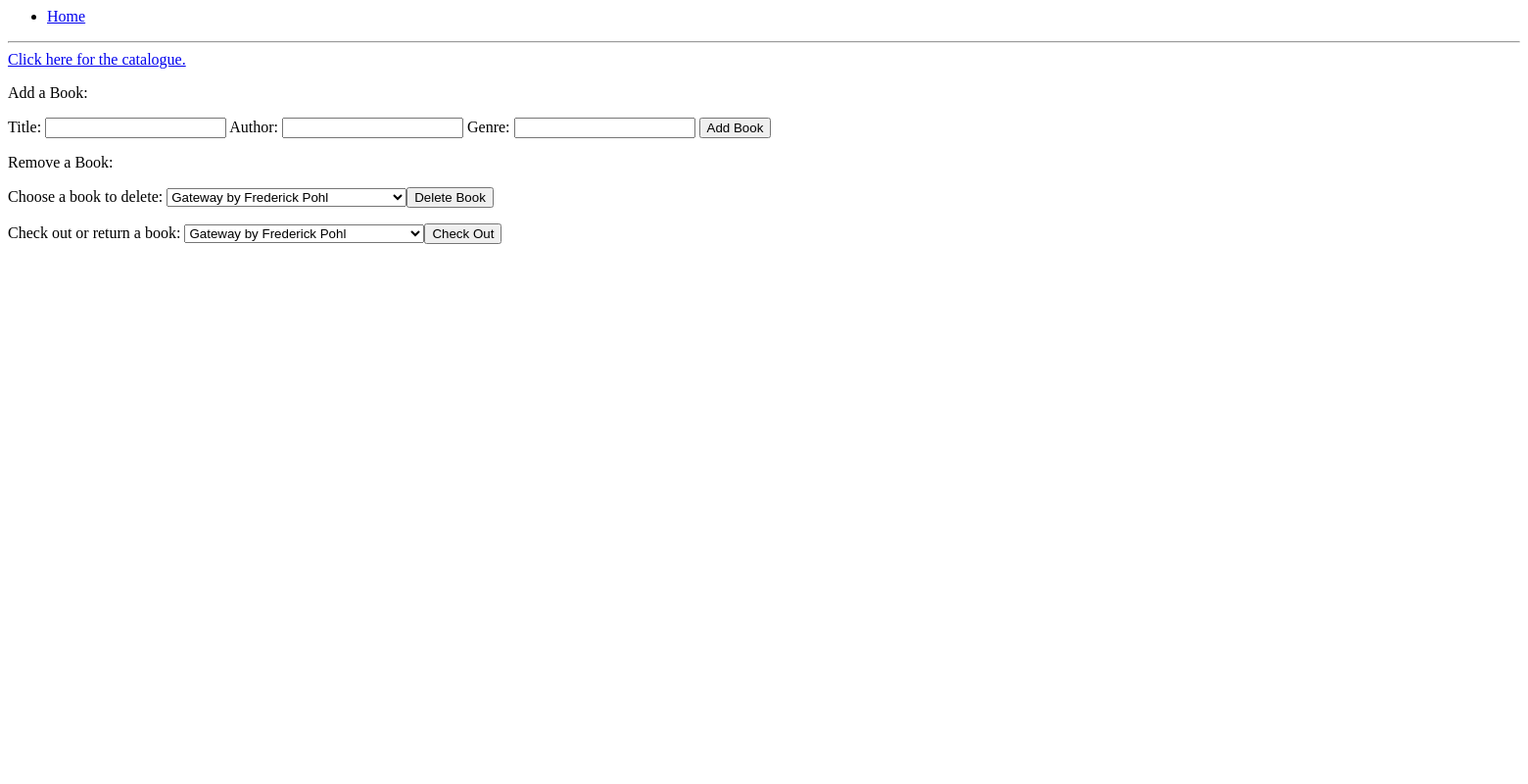
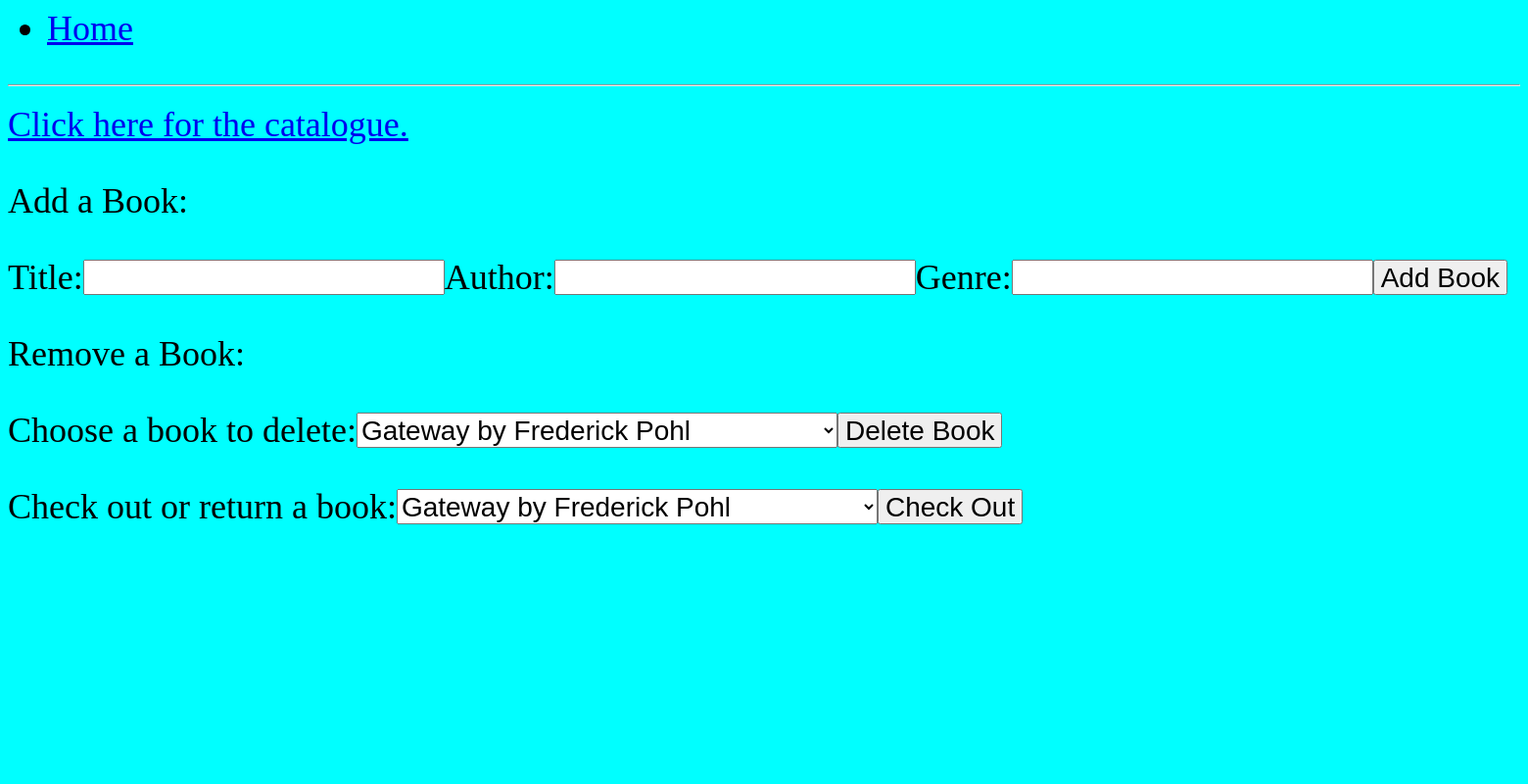
Before and after one commit to ASGili/library_homework, a Flask app: page / in a window 1560 px wide. Shown: the whole page at 98% size. Run offline with Flask 3, Linux system fonts and the light colour scheme.

Commit message:
css added

```diff
--- a/static/style.css
+++ b/static/style.css
@@ -0,0 +1,14 @@
+html {
+    background-color: aqua;
+    font-size: 36px;
+}
+
+.input {
+    height: 36px;
+    font-size: 28px;
+}
+
+form {
+    display: flex;
+    align-items: center;
+}
--- a/templates/base.html
+++ b/templates/base.html
@@ -1,7 +1,7 @@
 <html>
     <head>
       <title>{{title}} - Library of Alexandria</title>
-      <link rel="stylesheet" href="static/style.css">
+      <link rel="stylesheet" href="/static/style.css">
     </head>
     <body>
         <div id="header">
--- a/templates/book.html
+++ b/templates/book.html
@@ -1,3 +1,4 @@
+
 {% extends "base.html" %}
 {% block content %}
 <p>Title; Author; Genre; Available for Loan?</p>
--- a/templates/index.html
+++ b/templates/index.html
@@ -1,3 +1,5 @@
+<link rel="stylesheet" href="/static/style.css">
+
 {% extends "base.html" %}
 {% block content %}
 <a href="/catalogue/">Click here for the catalogue.</a>
@@ -5,31 +7,31 @@
 <p>Add a Book:</p>
 <form name= "add_book" method="POST">
     <label for="title">Title:</label>
-    <input type="text" name="title">
+    <input class="input" type="text" name="title">
     <label for="author">Author:</label>
-    <input type="text" name="author">
+    <input class="input" type="text" name="author">
     <label for="genre">Genre:</label>
-    <input type="text" name="genre">
-    <input type="submit" name="submit" value="Add Book">
+    <input class="input" type="text" name="genre">
+    <input class="input" type="submit" name="submit" value="Add Book">
 </form>
 
 <p>Remove a Book:</p>
 <form name="del_book" method="POST">
     <label for="choose_book">Choose a book to delete: </label>
-    <select name="choose_book">
+    <select class="input" name="choose_book">
         {% for book in books %}
         <option value="{{loop.index0}}">{{book.title}} by {{book.author}}</option>
         {% endfor %}
-    <input type="submit" name="submit" value="Delete Book"></select>
+    <input class="input" type="submit" name="submit" value="Delete Book"></select>
 </form>
 
 <form name="check_out" method="POST">
     <label for="check_out">Check out or return a book: </label>
-    <select name="choose_book">
+    <select class="input" name="choose_book">
         {% for book in books %}
         <option value="{{loop.index0}}">{{book.title}} by {{book.author}}</option>
         {% endfor %}
-<input type="submit" name="submit" value="Check Out"></select>
+    <input class="input" type="submit" name="submit" value="Check Out"></select>
 
 </form>
 
```
Also changed, not shown: models/book.py (line endings or trailing spaces).
